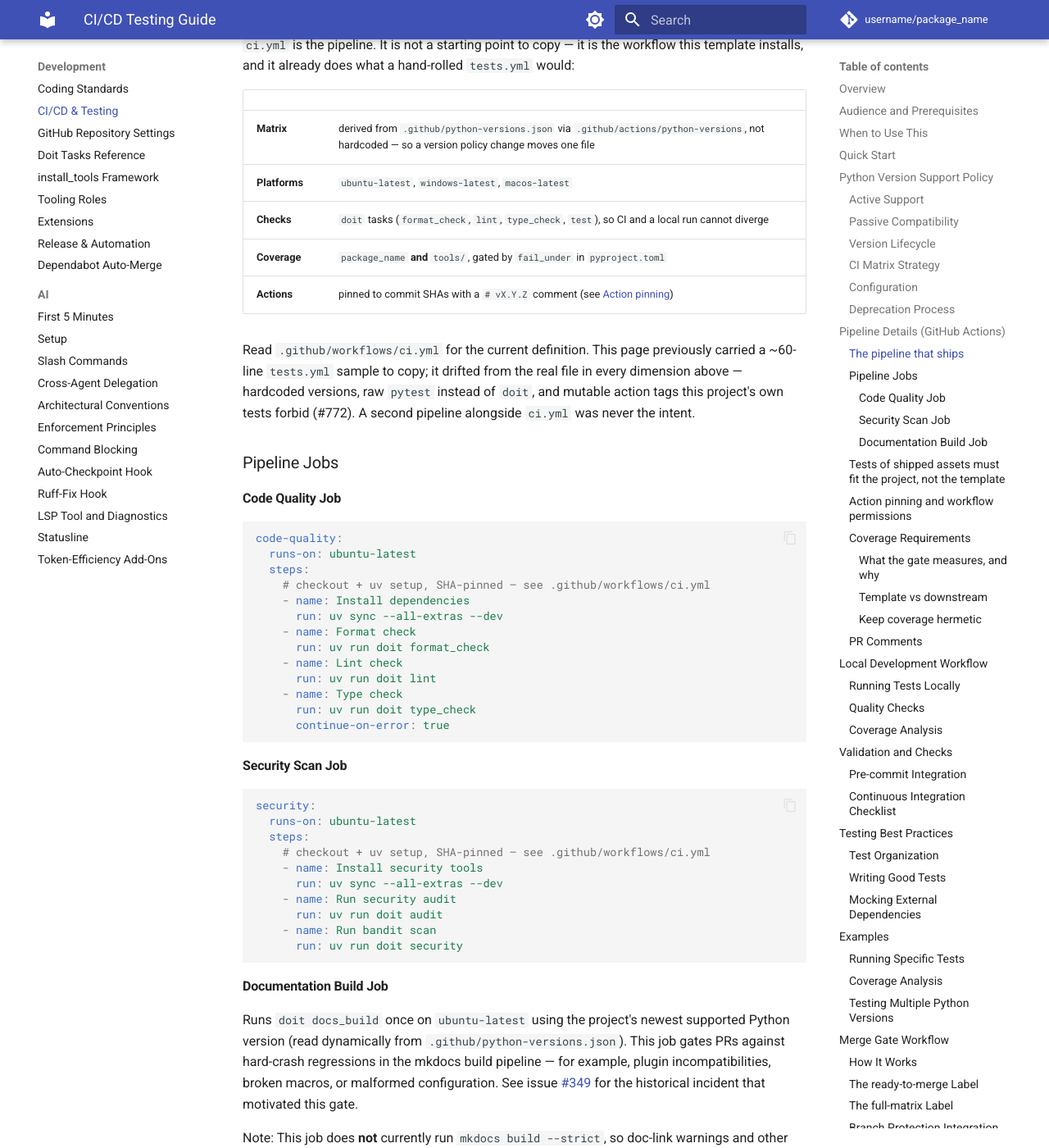
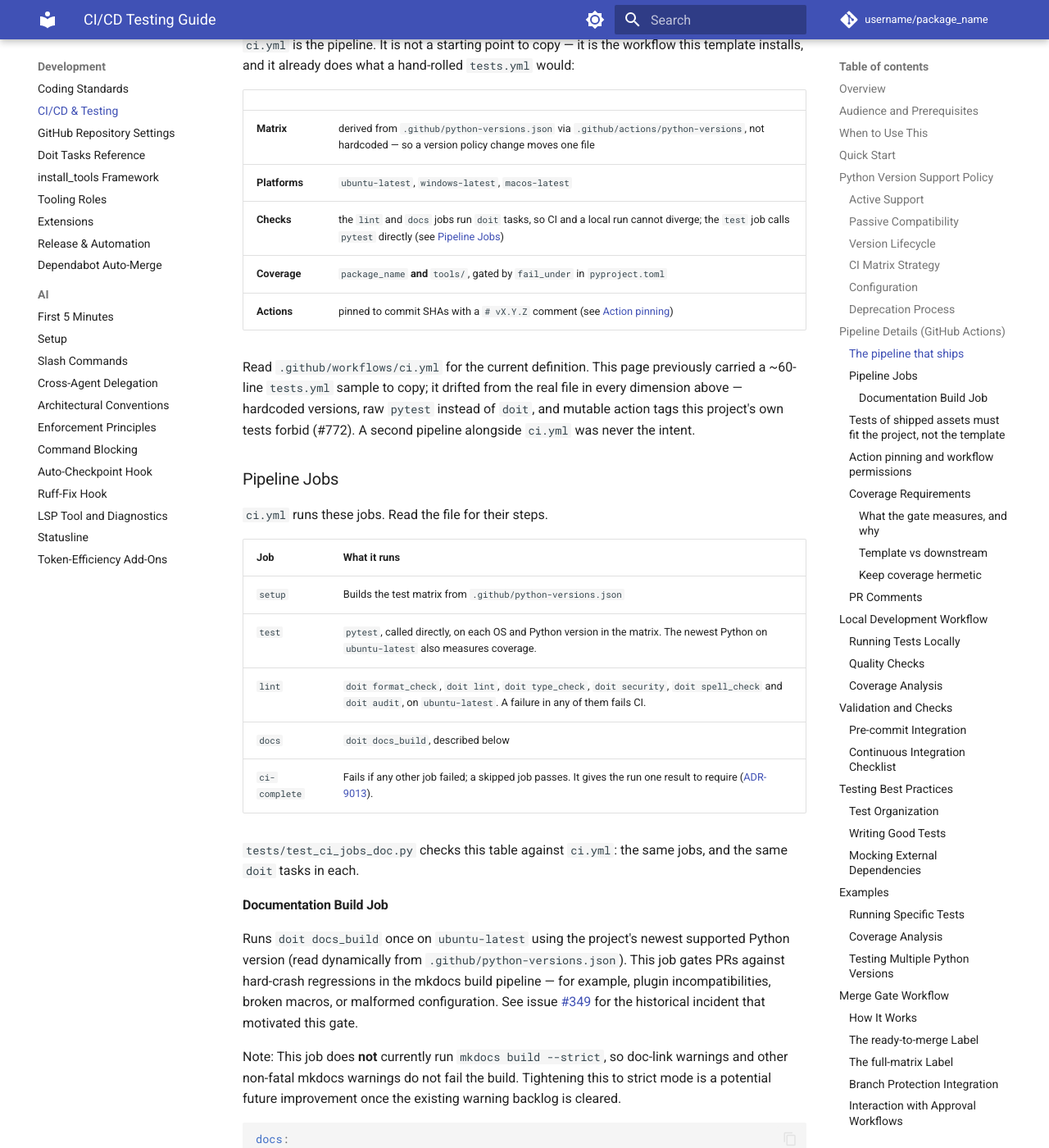
Before and after one commit to endavis/pyproject-template, an MkDocs documentation site: the page built from docs/development/ci-cd-testing.md, in a window 1280 px wide and 1400 px high, scrolled down 2678 px. Shown: the whole window at 82% size. Built offline with MkDocs 1.6.1 and Material for MkDocs 9.7.7, drawn with Linux system fonts in a browser that asks for light colours; comment, search, counter and statistics services are not loaded.

Commit message:
docs: describe the PR-based release flow, a working Python-version fix, and ci.yml's real jobs (merges PR #916, addresses #906)
README.template.md and docs/usage/basics.md described a release that
tags and pushes from main, with doit release_dev for pre-releases.
There is no release_dev task. doit release opens a release PR, with
--prerelease=alpha|beta|rc for TestPyPI, and doit release_tag tags
main after the PR merges. Both now say so. Their pre-release examples
were SemVer (v1.0.0-alpha.1). Commitizen writes PEP 440 (v1.0.1a0),
and testpypi.yml's tag patterns match only PEP 440 pre-releases.

docs/deployment/development.md ran uv python use, which uv does not
have. The fix now checks what .venv runs with uv run --no-sync, then
installs the pinned version with uv python install. Finally it
rebuilds .venv with uv sync --all-extras --dev, which replaces a
.venv built on another version.

ci-cd-testing.md showed code-quality and security job samples that
ci.yml does not have, with type checking marked continue-on-error. A
table of ci.yml's jobs replaces them, and tests/test_ci_jobs_doc.py
checks it against ci.yml. The Checks row no longer says the test job
runs doit test; it calls pytest directly.

Addresses #906


Claude-Session: https://claude.ai/code/session_01T5BGEV9EbifCLXMKdZWZmA

Co-authored-by: Claude Opus 5.5 <noreply@anthropic.com>

````diff
--- a/docs/development/ci-cd-testing.md
+++ b/docs/development/ci-cd-testing.md
@@ -113,7 +113,7 @@ installs, and it already does what a hand-rolled `tests.yml` would:
 | :--- | :--- |
 | **Matrix** | derived from `.github/python-versions.json` via `.github/actions/python-versions`, not hardcoded — so a version policy change moves one file |
 | **Platforms** | `ubuntu-latest`, `windows-latest`, `macos-latest` |
-| **Checks** | `doit` tasks (`format_check`, `lint`, `type_check`, `test`), so CI and a local run cannot diverge |
+| **Checks** | the `lint` and `docs` jobs run `doit` tasks, so CI and a local run cannot diverge; the `test` job calls `pytest` directly (see [Pipeline Jobs](#pipeline-jobs)) |
 | **Coverage** | `package_name` **and** `tools/`, gated by `fail_under` in `pyproject.toml` |
 | **Actions** | pinned to commit SHAs with a `# vX.Y.Z` comment (see [Action pinning](#action-pinning-and-workflow-permissions)) |
 
@@ -124,38 +124,17 @@ versions, raw `pytest` instead of `doit`, and mutable action tags this project's
 
 ### Pipeline Jobs
 
-#### Code Quality Job
+`ci.yml` runs these jobs. Read the file for their steps.
 
-```yaml
-code-quality:
-  runs-on: ubuntu-latest
-  steps:
-    # checkout + uv setup, SHA-pinned — see .github/workflows/ci.yml
-    - name: Install dependencies
-      run: uv sync --all-extras --dev
-    - name: Format check
-      run: uv run doit format_check
-    - name: Lint check
-      run: uv run doit lint
-    - name: Type check
-      run: uv run doit type_check
-      continue-on-error: true
-```
+| Job | What it runs |
+| :--- | :--- |
+| `setup` | Builds the test matrix from `.github/python-versions.json` |
+| `test` | `pytest`, called directly, on each OS and Python version in the matrix. The newest Python on `ubuntu-latest` also measures coverage. |
+| `lint` | `doit format_check`, `doit lint`, `doit type_check`, `doit security`, `doit spell_check` and `doit audit`, on `ubuntu-latest`. A failure in any of them fails CI. |
+| `docs` | `doit docs_build`, described below |
+| `ci-complete` | Fails if any other job failed; a skipped job passes. It gives the run one result to require ([ADR-9013](../decisions/9013-python-version-support-policy.md)). |
 
-#### Security Scan Job
-
-```yaml
-security:
-  runs-on: ubuntu-latest
-  steps:
-    # checkout + uv setup, SHA-pinned — see .github/workflows/ci.yml
-    - name: Install security tools
-      run: uv sync --all-extras --dev
-    - name: Run security audit
-      run: uv run doit audit
-    - name: Run bandit scan
-      run: uv run doit security
-```
+`tests/test_ci_jobs_doc.py` checks this table against `ci.yml`: the same jobs, and the same `doit` tasks in each.
 
 #### Documentation Build Job
 
````
Also changed, not shown: README.template.md (+16 -16 lines), docs/deployment/development.md (+11 -5 lines), docs/usage/basics.md (+17 -8 lines), 1 other file.
